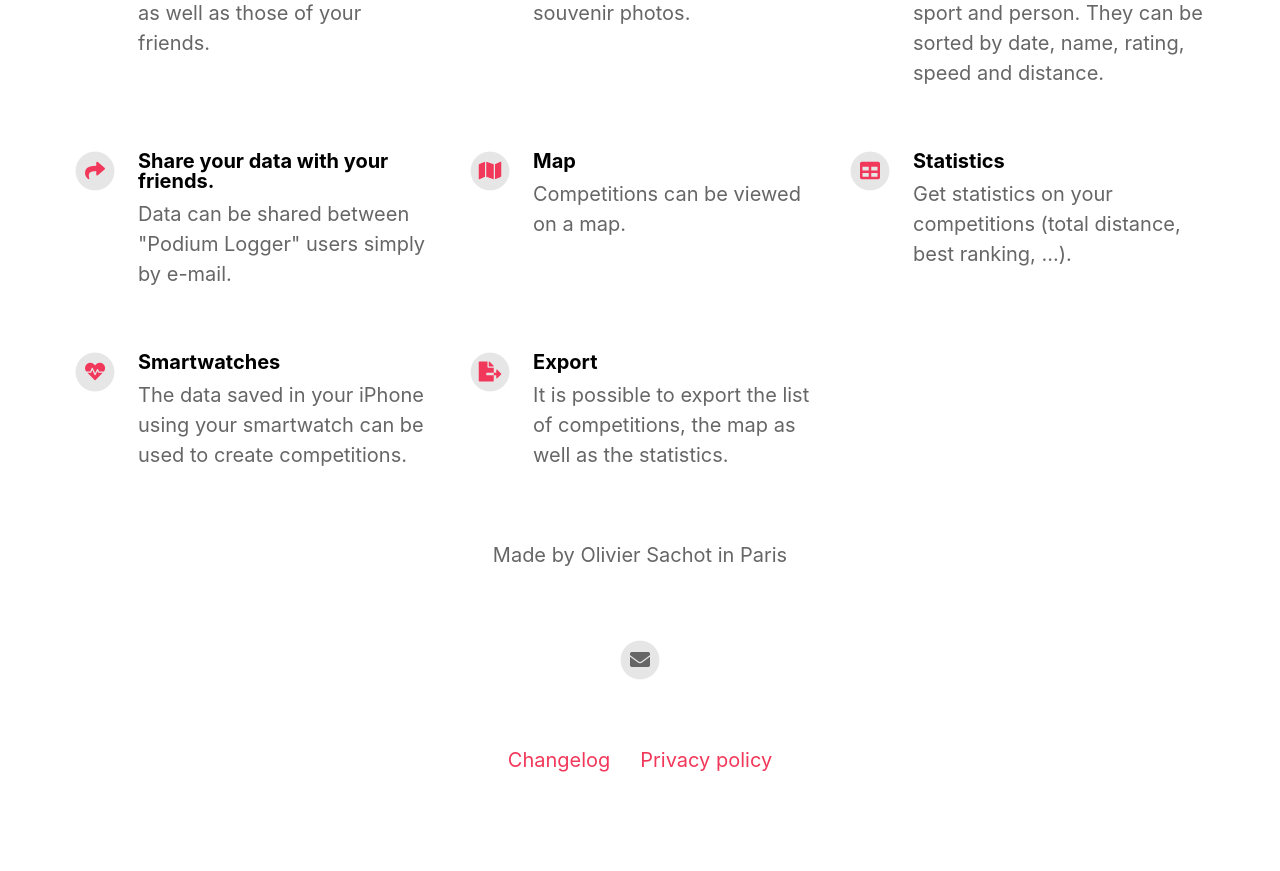
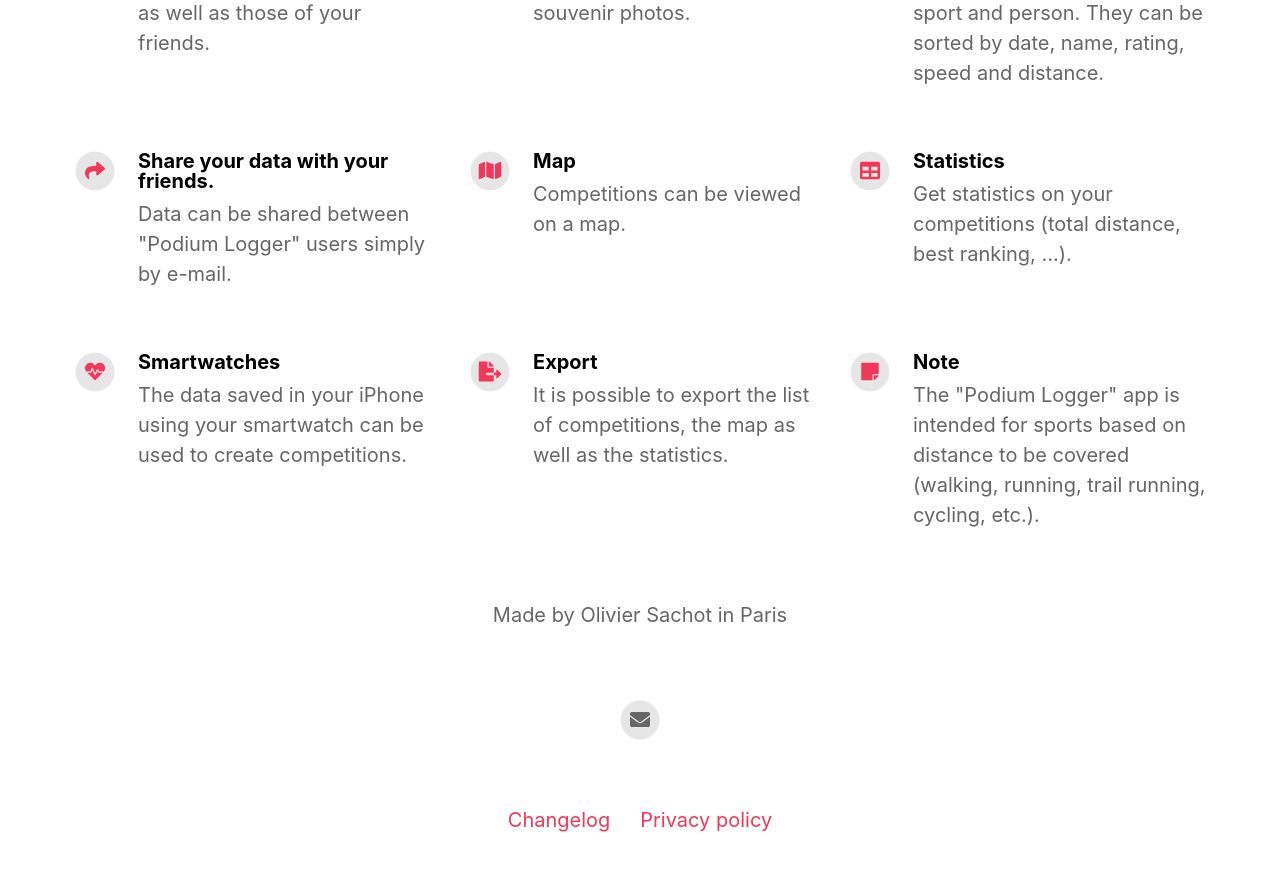
Before and after one commit to olivierSachot/PodiumLoggerUs, a Jekyll site: the page built from index.html, in a window 1280 px wide and 900 px high, scrolled down 1144 px. Shown: the top 871 px of the window. Built offline with Jekyll 4.4.1, drawn with Linux system fonts in a browser that asks for light colours; nearby versions of some CDN libraries; before the commit the page ends 1984 px from its top, so only the background shows below that.

Commit message:
Update _config.yml

```diff
--- a/_config.yml
+++ b/_config.yml
@@ -66,7 +66,9 @@ features                                  :
     description                           : It is possible to export the list of competitions, the map as well as the statistics.
     fontawesome_icon_name                 : file-export
 
-
+  - title                                 : Note
+    description                           : The "Podium Logger" app is intended for sports based on distance to be covered (walking, running, trail running, cycling, etc.).
+    fontawesome_icon_name                 : sticky-note
 
 # Theme Settings
 topbar_color                              : "#000000"
```
